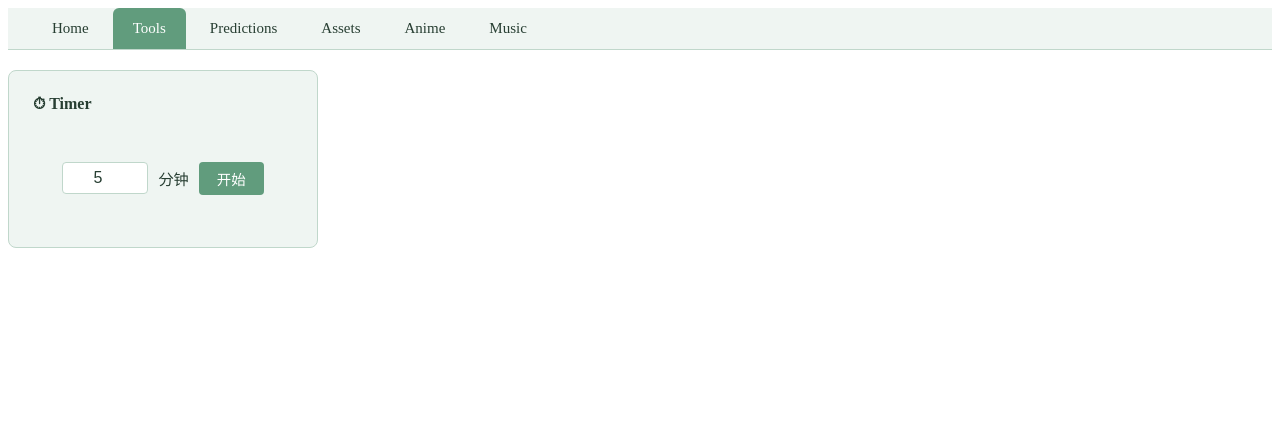
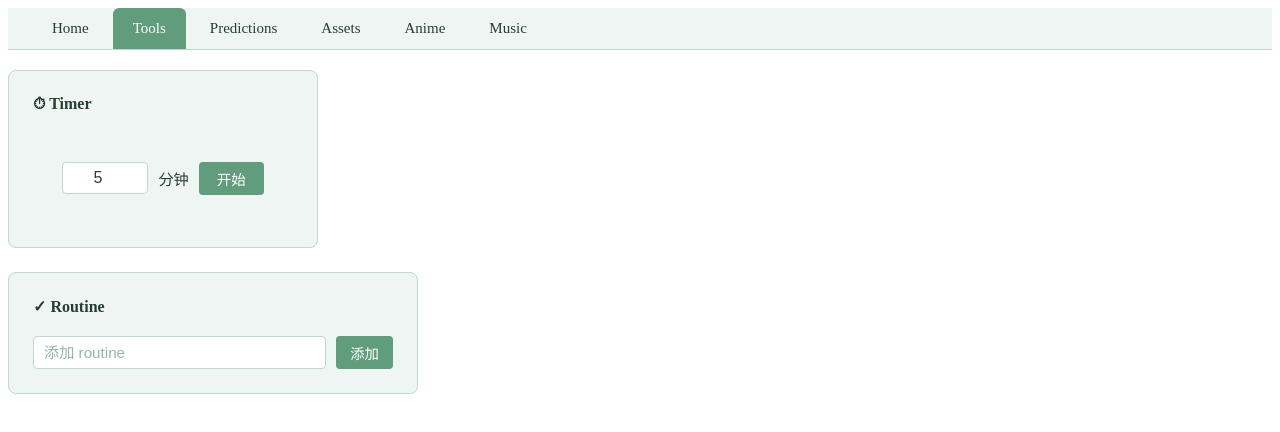
Before and after one commit to anaouse/info_aggregation, a React (Vite) app: page /tools in a window 1280 px wide. Shown: the top 432 px of the page. Built offline with nearby package versions, Linux system fonts and the light colour scheme.

Commit message:
add routine list

```diff
--- /dev/null
+++ b/src/components/RoutineList.tsx
@@ -0,0 +1,148 @@
+import { useEffect, useState } from "react";
+
+interface RoutineItem {
+  id: string;
+  name: string;
+  completed: boolean;
+}
+
+interface RoutineStorage {
+  date: string;
+  items: RoutineItem[];
+}
+
+const STORAGE_KEY = "routine_list";
+
+function getTodayKey(): string {
+  const now = new Date();
+  const year = now.getFullYear();
+  const month = String(now.getMonth() + 1).padStart(2, "0");
+  const day = String(now.getDate()).padStart(2, "0");
+  return `${year}-${month}-${day}`;
+}
+
+function loadRoutines(): RoutineItem[] {
+  const saved = localStorage.getItem(STORAGE_KEY);
+  if (!saved) return [];
+
+  try {
+    const storage = JSON.parse(saved) as RoutineStorage;
+    if (storage.date !== getTodayKey()) {
+      return storage.items.map((item) => ({ ...item, completed: false }));
+    }
+    return storage.items;
+  } catch {
+    return [];
+  }
+}
+
+function saveRoutines(items: RoutineItem[]) {
+  localStorage.setItem(
+    STORAGE_KEY,
+    JSON.stringify({ date: getTodayKey(), items } satisfies RoutineStorage),
+  );
+}
+
+export default function RoutineList() {
+  const [routines, setRoutines] = useState<RoutineItem[]>([]);
+  const [newRoutine, setNewRoutine] = useState("");
+
+  useEffect(() => {
+    const items = loadRoutines();
+    setRoutines(items);
+    saveRoutines(items);
+
+    const interval = window.setInterval(() => {
+      const current = localStorage.getItem(STORAGE_KEY);
+      if (!current) return;
+
+      try {
+        const storage = JSON.parse(current) as RoutineStorage;
+        if (storage.date !== getTodayKey()) {
+          const resetItems = storage.items.map((item) => ({ ...item, completed: false }));
+          setRoutines(resetItems);
+          saveRoutines(resetItems);
+        }
+      } catch {
+        // Ignore malformed local storage data.
+      }
+    }, 30_000);
+
+    return () => window.clearInterval(interval);
+  }, []);
+
+  function handleAdd() {
+    const name = newRoutine.trim();
+    if (!name) return;
+
+    const items = [
+      ...routines,
+      { id: `${Date.now()}-${Math.random()}`, name, completed: false },
+    ];
+    setRoutines(items);
+    saveRoutines(items);
+    setNewRoutine("");
+  }
+
+  function handleToggle(id: string) {
+    const items = routines.map((item) =>
+      item.id === id ? { ...item, completed: !item.completed } : item,
+    );
+    setRoutines(items);
+    saveRoutines(items);
+  }
+
+  function handleDelete(id: string) {
+    const items = routines.filter((item) => item.id !== id);
+    setRoutines(items);
+    saveRoutines(items);
+  }
+
+  return (
+    <div className="routine-list">
+      <h2 className="routine-list-title">✓ Routine</h2>
+
+      <div className="routine-list-body">
+        <div className="routine-list-add-row">
+          <input
+            className="routine-list-input"
+            type="text"
+            placeholder="添加 routine"
+            value={newRoutine}
+            onChange={(e) => setNewRoutine(e.target.value)}
+            onKeyDown={(e) => {
+              if (e.key === "Enter") handleAdd();
+            }}
+          />
+          <button className="routine-list-add-button" onClick={handleAdd}>
+            添加
+          </button>
+        </div>
+
+        {routines.length > 0 && (
+          <ul className="routine-list-items">
+            {routines.map((routine) => (
+              <li className="routine-list-item" key={routine.id}>
+                <label className={routine.completed ? "routine-list-item-completed" : ""}>
+                  <input
+                    type="checkbox"
+                    checked={routine.completed}
+                    onChange={() => handleToggle(routine.id)}
+                  />
+                  <span>{routine.name}</span>
+                </label>
+                <button
+                  className="routine-list-delete-button"
+                  onClick={() => handleDelete(routine.id)}
+                  aria-label={`删除 ${routine.name}`}
+                >
+                  删除
+                </button>
+              </li>
+            ))}
+          </ul>
+        )}
+      </div>
+    </div>
+  );
+}
--- /dev/null
+++ b/src/css/routine-list.css
@@ -0,0 +1,122 @@
+.routine-list {
+  display: flex;
+  flex-direction: column;
+  align-items: flex-start;
+  gap: 20px;
+  padding: 24px;
+  border: 1px solid var(--color-primary-100);
+  border-radius: 8px;
+  background-color: var(--color-primary-50);
+  width: fit-content;
+}
+
+.routine-list-title {
+  margin: 0;
+  font-size: 1rem;
+  font-weight: 600;
+  color: var(--color-primary-800);
+}
+
+.routine-list-body {
+  width: 360px;
+}
+
+.routine-list-add-row {
+  display: flex;
+  gap: 10px;
+}
+
+.routine-list-input {
+  flex: 1;
+  min-width: 0;
+  padding: 6px 10px;
+  font-size: 0.95rem;
+  border: 1px solid var(--color-primary-100);
+  border-radius: 4px;
+  background: var(--color-surface);
+  color: var(--color-primary-800);
+  outline: none;
+}
+
+.routine-list-input:focus {
+  border-color: var(--color-primary-400);
+}
+
+.routine-list-input::placeholder {
+  color: var(--color-primary-200);
+}
+
+.routine-list-add-button,
+.routine-list-delete-button {
+  padding: 6px 14px;
+  font-size: 0.9rem;
+  border-radius: 4px;
+  cursor: pointer;
+  white-space: nowrap;
+}
+
+.routine-list-add-button {
+  border: none;
+  background-color: var(--color-primary-400);
+  color: var(--color-on-primary);
+}
+
+.routine-list-add-button:hover {
+  background-color: var(--color-primary-500);
+}
+
+.routine-list-add-button:active {
+  background-color: var(--color-primary-600);
+}
+
+.routine-list-items {
+  display: flex;
+  flex-direction: column;
+  gap: 8px;
+  margin: 16px 0 0;
+  padding: 0;
+  list-style: none;
+}
+
+.routine-list-item {
+  display: flex;
+  align-items: center;
+  justify-content: space-between;
+  gap: 12px;
+  padding: 8px 10px;
+  border: 1px solid var(--color-primary-100);
+  border-radius: 4px;
+  background: var(--color-surface);
+  color: var(--color-primary-800);
+}
+
+.routine-list-item label {
+  display: flex;
+  align-items: center;
+  gap: 8px;
+  min-width: 0;
+  cursor: pointer;
+}
+
+.routine-list-item label span {
+  overflow-wrap: anywhere;
+}
+
+.routine-list-item-completed span {
+  color: var(--color-primary-200);
+  text-decoration: line-through;
+}
+
+.routine-list-delete-button {
+  border: 1px solid var(--color-danger-100);
+  background: transparent;
+  color: var(--color-danger-400);
+}
+
+.routine-list-delete-button:hover {
+  background: var(--color-danger-50);
+}
+
+.routine-list-delete-button:active {
+  color: var(--color-danger-600);
+}
--- /dev/null
+++ b/src/css/tools-page.css
@@ -0,0 +1,5 @@
+.tools-page {
+  display: flex;
+  flex-direction: column;
+  gap: 24px;
+}
--- a/src/main.tsx
+++ b/src/main.tsx
@@ -10,6 +10,8 @@ import '@/css/add-prediction-bar.css'
 import '@/css/prediction-item.css'
 import '@/css/predictions-list.css'
 import '@/css/timer.css'
+import '@/css/tools-page.css'
+import '@/css/routine-list.css'
 import '@/css/asset-item.css'
 import '@/css/assets-list.css'
 import '@/css/total-money-chart.css'
--- a/src/pages/ToolsPage.tsx
+++ b/src/pages/ToolsPage.tsx
@@ -1,9 +1,11 @@
+import RoutineList from "@/components/RoutineList";
 import Timer from "@/components/Timer";
 
 export default function ToolsPage() {
   return (
     <div className="tools-page">
       <Timer />
+      <RoutineList />
     </div>
   );
 }
```
Also changed, not shown: 2 other files (tests, documents, lock files or other folders).
